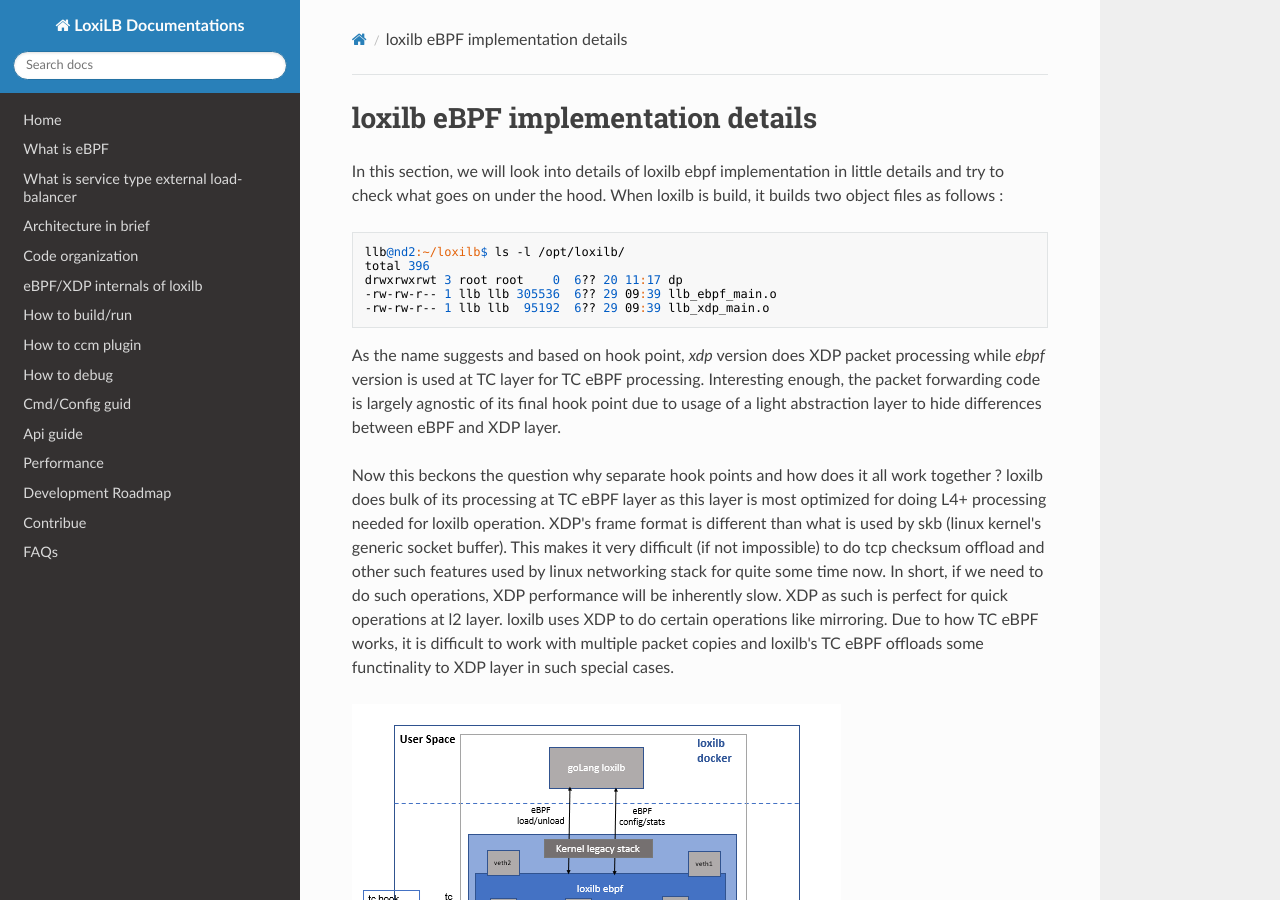
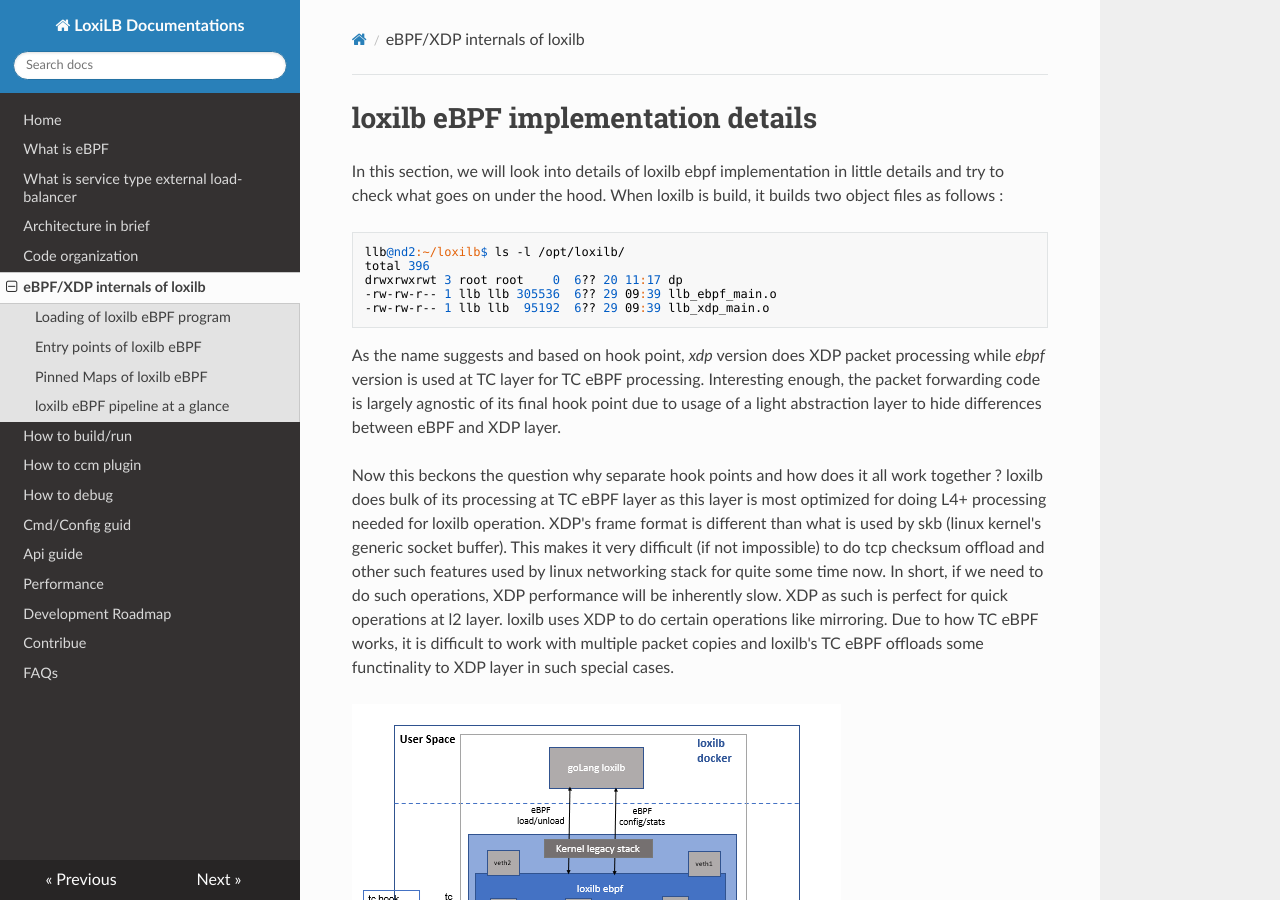
Before and after one commit to loxilb-io/loxilb, an MkDocs documentation site: the page built from docs/loxilbebpf.md, in a window 1280 px wide and 900 px high. Built offline with MkDocs 1.6.1, drawn with Linux system fonts in a browser that asks for light colours; nearby versions of some CDN libraries; some of the changed lines change nothing that is shown.

Commit message:
modify some typing error for mkdocs

```diff
--- a/mkdocs.yml
+++ b/mkdocs.yml
@@ -10,7 +10,7 @@
   - What is service type external load-balancer: lb.md
   - Architecture in brief: arch.md
   - Code organization: code.md
-  - eBPF/XDP internals of loxilb: loxilbepf.md
+  - eBPF/XDP internals of loxilb: loxilbebpf.md
   - How to build/run: run.md
   - How to ccm plugin: ccm.md
   - How to debug: debugging.md
@@ -18,5 +18,5 @@
   - Api guide: api.md
   - Performance: perf.md
   - Development Roadmap: roadmap.md
-  - Contribue: contribue.md
+  - Contribue: contribute.md
   - FAQs: faq.md
```
